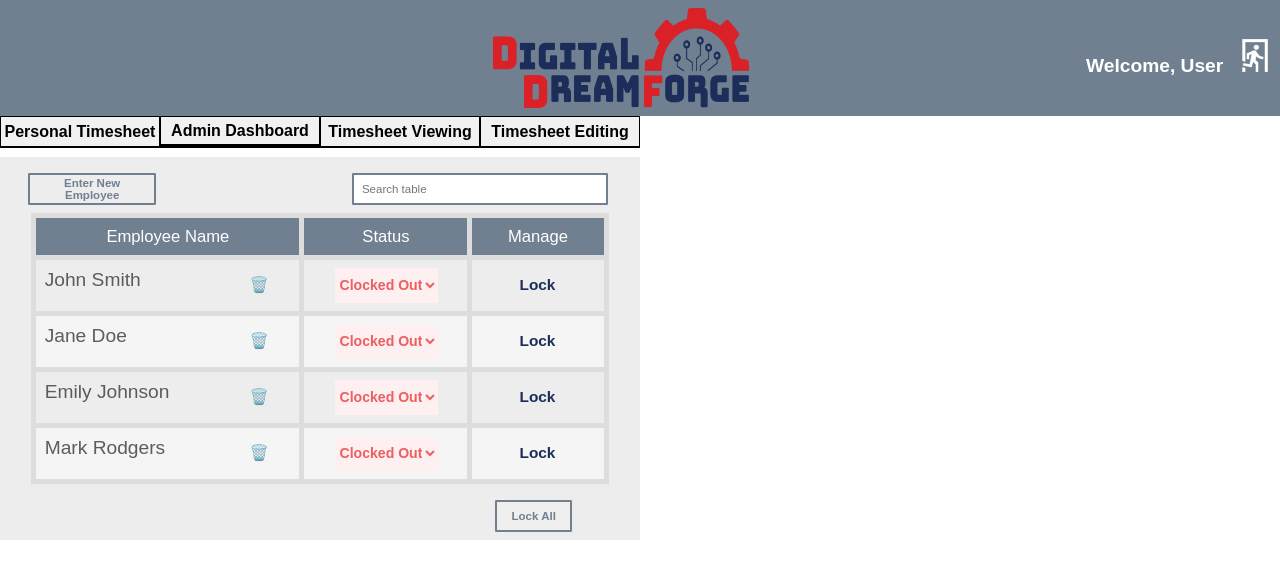
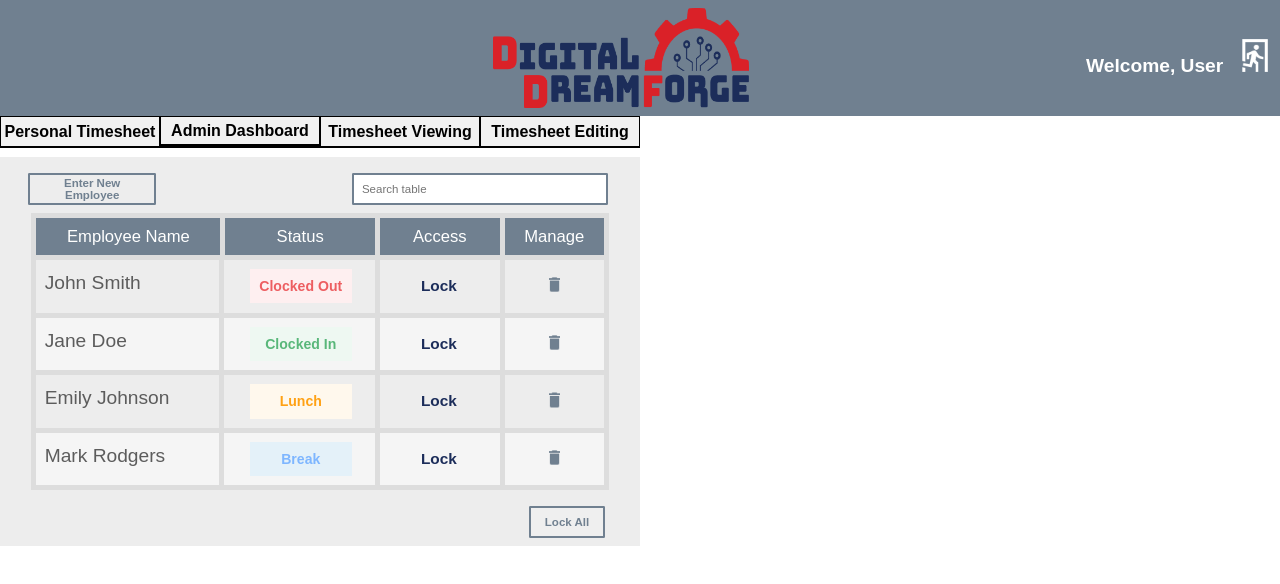
Before and after one commit to IKs2002/Tick-Tock-Tech, a React (Create React App) app: page /DefaultPage in a window 1280 px wide. Shown: the top 584 px of the page. Built offline with nearby package versions, Linux system fonts and the light colour scheme.

Commit message:
Frontend Design
Admin dashboard meets client's standards.

Everything is now up to date.

```diff
--- a/src/Componets/AdminTable.css
+++ b/src/Componets/AdminTable.css
@@ -73,10 +73,26 @@
   background-color: #f5f5f5;
 }
 
+.employee-status-select {
+  display: flex;
+  align-items: center;
+  justify-content: center;
+  background-color: var(--statusColors);
+  color: var(--statusColorsText);
+  outline: none;
+  width: 8vw;
+  height: 4.3vh;
+  font-size: 1.1vw;
+  font-weight: bold;
+  text-align: center;
+  margin-left: 13.5%;
+  border-width: 0vw;
+}
+
 .AdminDashboard_BottomButtons {
   display: flex;
   margin-top: 2vh;
-  width: 46.25vw;
+  width: 47.25vw;
   margin-bottom: 1vh;
   margin-left: 0.8vw;
 }
@@ -89,7 +105,7 @@
   color: #708090;
   font-size: 0.9vw;
   font-weight: bold;
-  margin-left: 37.9vw;
+  margin-left: 40.5vw;
 }
 
 .popup {
@@ -116,6 +132,7 @@
   border: none;
   color: #5c5c5c;
   text-align: left;
+  margin-top: 0.5vh;
 }
 
 .delete-btn {
@@ -126,6 +143,11 @@
   cursor: pointer;
 }
 
+.DeleteButton {
+  width: 1.5vw;
+  margin-left: 2vw;
+}
+
 .employee-status-select{
   text-align: center;
 
@@ -133,6 +155,5 @@
 
 .lock-button{
   text-align: center;
-
 }
 /*last updated 2/25,-sierra */
--- a/src/Componets/AdminTable.js
+++ b/src/Componets/AdminTable.js
@@ -1,14 +1,15 @@
 import React, { useState } from "react";
 import "./AdminTable.css";
 import AddEmployeeForm from "./AddEmployeeForm";
+import DeleteButton from "../Photos/AdminDashboardButtons/DeleteButton.png";
 
 const AdminTable = () => {
   // state of employees
   const [employees, setEmployees] = useState([
     { id: 1, name: "John Smith", status: "Clocked Out", locked: false },
-    { id: 2, name: "Jane Doe", status: "Clocked Out", locked: false },
-    { id: 3, name: "Emily Johnson", status: "Clocked Out", locked: false },
-    { id: 4, name: "Mark Rodgers", status: "Clocked Out", locked: false },
+    { id: 2, name: "Jane Doe", status: "Clocked In", locked: false },
+    { id: 3, name: "Emily Johnson", status: "Lunch", locked: false },
+    { id: 4, name: "Mark Rodgers", status: "Break", locked: false },
   ]);
 
   // Add a state for the search query
@@ -33,15 +34,6 @@ const AdminTable = () => {
     setEmployees((prevEmployees) =>
       prevEmployees.map((emp) =>
         emp.id === id ? { ...emp, locked: !emp.locked } : emp
-      )
-    );
-  };
-
-  // changes in employee status
-  const handleStatusChange = (id, newStatus) => {
-    setEmployees((prevEmployees) =>
-      prevEmployees.map((emp) =>
-        emp.id === id ? { ...emp, status: newStatus } : emp
       )
     );
   };
@@ -78,7 +70,6 @@ const AdminTable = () => {
     }
   };
 
-  // Render rows for employees
   const renderRows = () => {
     return employees
       .filter((emp) =>
@@ -100,77 +91,18 @@ const AdminTable = () => {
                 e.stopPropagation(); // Prevent triggering other onClick events
                 myFunction(emp.id);
               }}
-            >
-              <button
-                className="btn btn-link delete-btn"
-                onClick={(e) => {
-                  e.stopPropagation(); // Prevent triggering the popup's onClick
-                  deleteEmployee(emp.id);
-                }}
-              >
-                🗑️
-              </button>
-            </div>
+            ></div>
           </td>
           <td>
-            <select
+            <div
               className="employee-status-select"
-              value={emp.status}
-              onChange={(e) => handleStatusChange(emp.id, e.target.value)}
               style={{
-                backgroundColor: statusColors[emp.status],
-                color: statusColorsText[emp.status],
-                outline: "none",
-                width: "8vw",
-                height: "4.3vh",
-                fontSize: "1.1vw",
-                fontWeight: "bold",
-                textAlign: "center",
-                marginLeft: "17%",
-                borderWidth: "0vw",
+                "--statusColors": statusColors[emp.status],
+                "--statusColorsText": statusColorsText[emp.status],
               }}
             >
-              <option
-                value="Clocked Out"
-                style={{
-                  backgroundColor: statusColors["Clocked Out"],
-                  color: statusColorsText["Clocked Out"],
-                  fontWeight: "bold",
-                }}
-              >
-                Clocked Out
-              </option>
-              <option
-                value="Clocked In"
-                style={{
-                  backgroundColor: statusColors["Clocked In"],
-                  color: statusColorsText["Clocked In"],
-                  fontWeight: "bold",
-                }}
-              >
-                Clocked In
-              </option>
-              <option
-                value="Break"
-                style={{
-                  backgroundColor: statusColors["Break"],
-                  color: statusColorsText["Break"],
-                  fontWeight: "bold",
-                }}
-              >
-                Break
-              </option>
-              <option
-                value="Lunch"
-                style={{
-                  backgroundColor: statusColors["Lunch"],
-                  color: statusColorsText["Lunch"],
-                  fontWeight: "bold",
-                }}
-              >
-                Lunch
-              </option>
-            </select>
+              {emp.status}
+            </div>
           </td>
           <td>
             <button
@@ -184,11 +116,25 @@ const AdminTable = () => {
                 fontSize: "1.2vw",
                 fontWeight: "bold",
                 textAlign: "center",
-                marginLeft: "16%",
+                marginLeft: "12%",
                 background: "none",
               }}
             >
               {emp.locked ? "Unlock" : "Lock"}
+            </button>
+          </td>
+          <td>
+            <button
+              className="btn btn-link delete-btn"
+              onClick={(e) => {
+                deleteEmployee(emp.id);
+              }}
+            >
+              <img
+                src={DeleteButton}
+                alt="not found"
+                className="DeleteButton"
+              />
             </button>
           </td>
         </tr>
@@ -228,6 +174,7 @@ const AdminTable = () => {
             <tr>
               <th>Employee Name</th>
               <th>Status</th>
+              <th>Access</th>
               <th>Manage</th>
             </tr>
           </thead>
```
Also changed, not shown: src/Photos/AdminDashboardButtons/DeleteButton.png (added).
